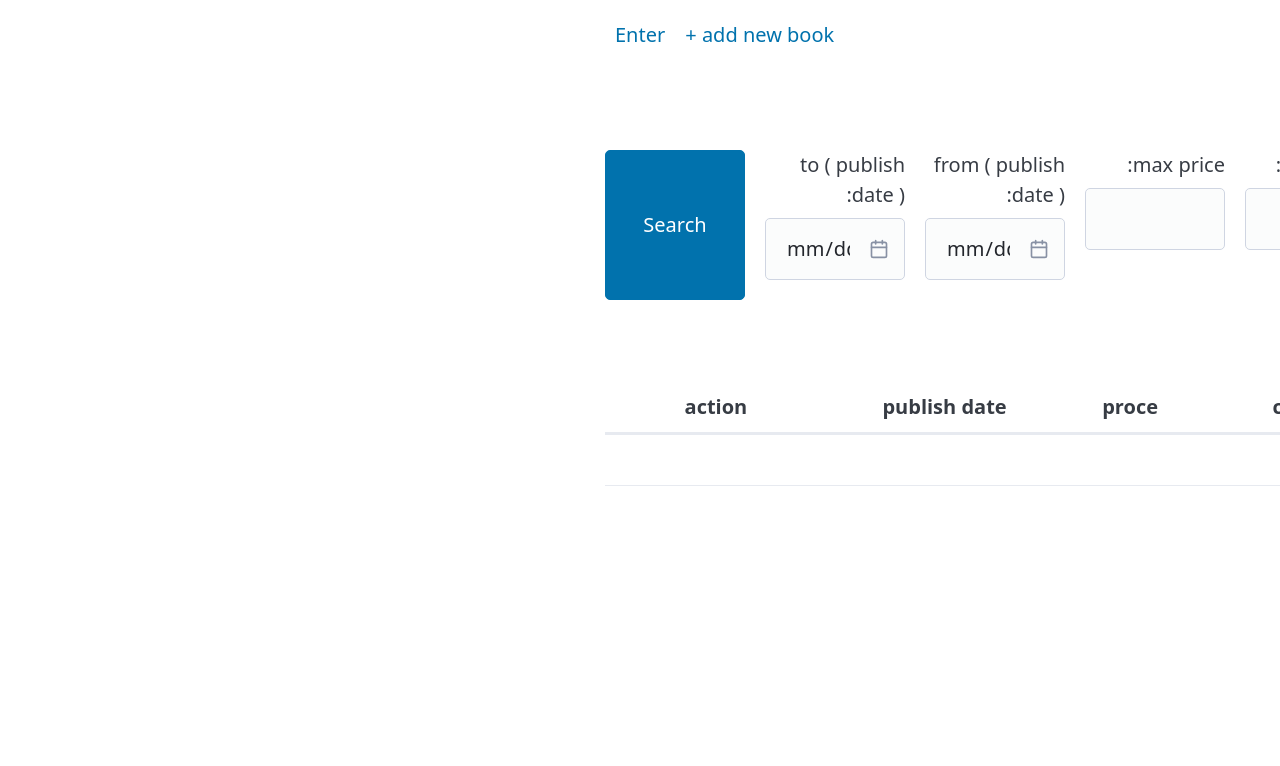
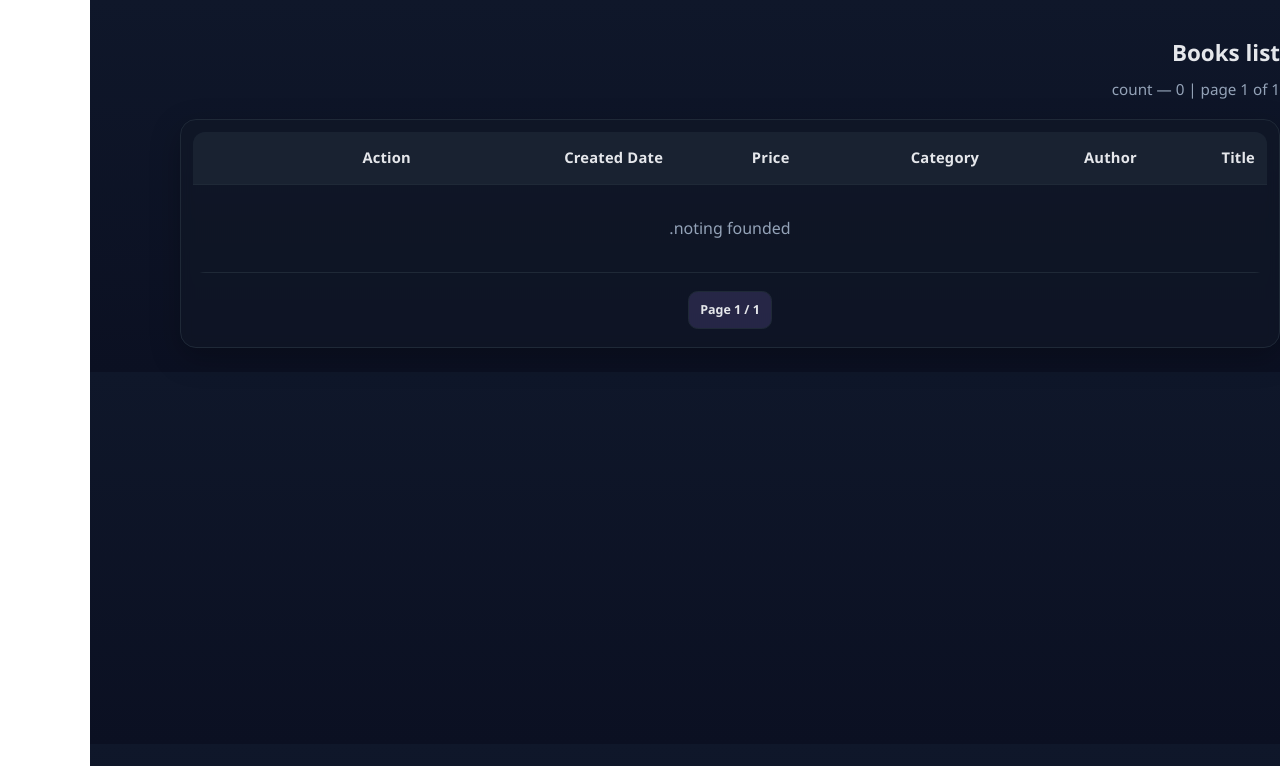
Before and after one commit to foadferdows/library, a Django app: page / in a window 1280 px wide. Shown: the top 766 px of the page. Run offline with Django 4.2, Linux system fonts and the light colour scheme; data that the repository does not hold is empty; parts of the project's set-up code (start-up, migrations or seed data) failed here and were passed over; some libraries are stand-ins or nearby versions.

Commit message:
i will finish it

```diff
--- a/library/books/admin.py
+++ b/library/books/admin.py
@@ -16,9 +16,11 @@
 @admin.register(Favorite)
 class FavoriteAdmin(admin.ModelAdmin):
     list_display = ("user", "book", "date")
+    readonly_fields = ["date"]
     search_fields = ("user__username", "book__title")
 
 @admin.register(user_extra)
 class UserExtraAdmin(admin.ModelAdmin):
     list_display = ("user_id", "sex", "nationalcode")
+    readonly_fields = ("created_at", "update_at")
     search_fields = ("user_id__username", "nationalcode")
--- a/library/books/forms.py
+++ b/library/books/forms.py
@@ -1,14 +1,28 @@
 from django import forms
 from .models import Book, Author
+import django_jalali.forms as jforms
+from django_jalali.admin.widgets import AdminjDateWidget
+
+
 
 class BookForm(forms.ModelForm):
+    published_date = jforms.jDateField(
+        widget=AdminjDateWidget,
+        required=False,
+        label="published Date",
+    )
+
     class Meta:
         model = Book
         fields = ["title", "author", "category", "price", "published_date", "description"]
 
+
+
 class BookFilterForm(forms.Form):
     q = forms.CharField(required=False, label="Search")
-    author = forms.ModelChoiceField(queryset=Author.objects.all(), required=False, label="author")
+    # author = forms.CharField( required=False, label="author")
+    author = forms.ModelChoiceField(queryset=Author.objects.all(), required=False, label="author",widget=forms.Select)
+    category = forms.CharField( required=False, label="author")
     min_price = forms.DecimalField(required=False, decimal_places=2, max_digits=10, label="lower price")
     max_price = forms.DecimalField(required=False, decimal_places=2, max_digits=10, label="max price")
     from_date = forms.DateField(required=False, widget=forms.DateInput(attrs={"type":"date"}), label="from ( publish date )")
--- /dev/null
+++ b/library/books/templates/books/book_list.html
@@ -0,0 +1,175 @@
+{% load humanize %}
+<!doctype html>
+<html lang="fa" dir="rtl">
+<head>
+  <meta charset="utf-8">
+  <title>فهرست کتاب‌ها</title>
+  <meta name="viewport" content="width=device-width, initial-scale=1">
+  <style>
+    :root{
+      --bg:#0f172a;       /* slate-900 */
+      --card:#111827;     /* gray-900 */
+      --muted:#94a3b8;    /* slate-400 */
+      --text:#e5e7eb;     /* gray-200 */
+      --accent:#22d3ee;   /* cyan-400 */
+      --accent-2:#a78bfa; /* violet-400 */
+      --border:#1f2937;   /* gray-800 */
+      --danger:#ef4444;   /* red-500 */
+      --ok:#10b981;       /* emerald-500 */
+    }
+    *{box-sizing:border-box}
+    body{
+      margin:0; background:linear-gradient(180deg,var(--bg),#0b1022);
+      color:var(--text); font-family:IRANSans, Vazirmatn, Segoe UI, system-ui, sans-serif;
+      line-height:1.9; padding:24px;
+    }
+    .container{max-width:1100px;margin:auto}
+    .topbar{display:flex;justify-content:space-between;align-items:center;margin:8px 0 16px}
+    .topbar h1{font-size:1.4rem;margin:0}
+    .topbar .meta{color:var(--muted);font-size:.95rem}
+    .actions a.btn{
+      display:inline-block;padding:.5rem .9rem;border-radius:.7rem;text-decoration:none;
+      background:linear-gradient(135deg,var(--accent),var(--accent-2)); color:#0b1022; font-weight:700;
+    }
+    .card{
+      background:rgba(17,24,39,.6); backdrop-filter: blur(6px);
+      border:1px solid var(--border); border-radius:16px; padding:12px;
+      box-shadow:0 10px 30px rgba(0,0,0,.25);
+    }
+    table{width:100%;border-collapse:separate;border-spacing:0;overflow:hidden;border-radius:12px}
+    thead th{
+      text-align:right; font-weight:700; font-size:.92rem; letter-spacing:.2px;
+      background:rgba(31,41,55,.7); padding:12px; border-bottom:1px solid var(--border)
+    }
+    tbody td{padding:12px;border-bottom:1px solid var(--border); vertical-align:middle}
+    tbody tr:hover{background:rgba(2,6,23,.45)}
+    .title{font-weight:700}
+    .author a{color:var(--accent);text-decoration:none}
+    .badge{
+      display:inline-block;padding:.15rem .5rem;border-radius:.5rem;
+      background:rgba(167,139,250,.15);border:1px solid rgba(167,139,250,.35);color:var(--accent-2);
+      font-size:.78rem; font-weight:600
+    }
+    .price{white-space:nowrap}
+    .muted{color:var(--muted)}
+    .row-actions a{color:var(--accent);text-decoration:none;margin-left:8px}
+    .row-actions a.danger{color:var(--danger)}
+    .empty{
+      text-align:center;padding:28px;color:var(--muted)
+    }
+    nav.pager{
+      display:flex;gap:8px;align-items:center;justify-content:center;margin:18px 0 6px
+    }
+    nav.pager a, nav.pager span.badge{
+      padding:.4rem .7rem;border:1px solid var(--border);border-radius:.6rem;text-decoration:none;color:var(--text)
+    }
+    nav.pager a:hover{background:rgba(31,41,55,.7)}
+    .fav{color:#fbbf24;text-decoration:none} /* amber star */
+    @media (max-width:760px){
+      thead{display:none}
+      table, tbody, tr, td{display:block;width:100%}
+      tbody td{display:flex;justify-content:space-between;gap:12px}
+      tbody td::before{content:attr(data-label);color:var(--muted)}
+      .row-actions{justify-content:flex-start}
+    }
+  </style>
+</head>
+<body>
+<div class="container">
+
+  <div class="topbar">
+    <div>
+      <h1>‌Books list</h1>
+      <div class="meta">
+        count — {{ page_obj.paginator.count|intcomma }} |
+        page {{ page_obj.number }} of {{ page_obj.paginator.num_pages }}
+      </div>
+    </div>
+    {% comment %} <div class="actions">
+      <a class="btn" href="{% url 'books:book_create' %}">+ کتاب جدید</a>
+    </div> {% endcomment %}
+  </div>
+
+  <div class="card">
+    <table role="grid" aria-label="Books">
+      <thead>
+        <tr>
+          <th>Title</th>
+          <th>Author</th>
+          <th>Category</th>
+          <th>Price</th>
+          <th>Created Date</th>
+          <th style="width:230px">Action</th>
+        </tr>
+      </thead>
+      <tbody>
+        {% for b in books %}
+          <tr>
+            <td class="title" data-label="Title">
+              {{ b.title }}
+              {% if b.description %}<div class="muted" style="font-size:.88rem">{{ b.description|truncatechars:90 }}</div>{% endif %}
+            </td>
+
+            <td class="author" data-label="Authors">
+              {% if b.author %}
+                <a href="{% url 'books:author_detail' b.author.pk %}">{{ b.author.name }}</a>
+              {% else %}
+                <span class="muted">—</span>
+              {% endif %}
+            </td>
+
+            <td data-label="Category">
+              {% if b.category %}
+                <span class="badge">{{ b.get_category_display }}</span>
+              {% else %}
+                <span class="muted">—</span>
+              {% endif %}
+            </td>
+
+            <td class="price" data-label="Price">
+              {% if b.price %}{{ b.price|floatformat:0|intcomma }}{% else %}<span class="muted">—</span>{% endif %}
+            </td>
+
+            <td data-label="Created Date">
+              {{ b.published_date|default:"—" }}
+            </td>
+
+            <td class="row-actions" data-label="Action">
+              {% comment %} <a href="{% url 'books:book_update' b.pk %}">ویرایش</a> {% endcomment %}
+              |
+              {% comment %} <a class="danger" href="{% url 'books:book_delete' b.pk %}">حذف</a> {% endcomment %}
+              {% comment %} {% if user.is_authenticated %}
+                |
+                <a class="fav" href="{% url 'books:toggle_favorite' b.pk %}" title="افزودن به علاقه‌مندی">★</a>
+              {% endif %} {% endcomment %}
+            </td>
+          </tr>
+        {% empty %}
+          <tr>
+            <td colspan="6" class="empty">
+              noting founded.
+              {% comment %} <div style="margin-top:8px">
+                <a href="{% url 'books:book_create' %}" class="btn">+ اولین کتاب را اضافه کن</a>
+              </div> {% endcomment %}
+            </td>
+          </tr>
+        {% endfor %}
+      </tbody>
+    </table>
+
+    <nav class="pager" aria-label="pagination">
+
+      {% if page_obj.has_next %}
+        <a href="?page={{ page_obj.next_page_number }}">Next ▶</a>
+      {% endif %}
+      <span class="badge">Page {{ page_obj.number }} / {{ page_obj.paginator.num_pages }}</span>
+      {% if page_obj.has_previous %}
+      <a href="?page={{ page_obj.previous_page_number }}">◀ Previous</a>
+      {% endif %}
+
+    </nav>
+  </div>
+
+</div>
+</body>
+</html>
--- a/library/books/urls.py
+++ b/library/books/urls.py
@@ -1,16 +1,20 @@
 from django.urls import path
 from . import views
+from .views import *
 
 app_name = "books"
 
 urlpatterns = [
-    path("", views.BookListView.as_view(), name="book_list"),
-    path("books/new/", views.BookCreateView.as_view(), name="book_create"),
-    path("books/<int:pk>/edit/", views.BookUpdateView.as_view(), name="book_update"),
-    path("books/<int:pk>/delete/", views.BookDeleteView.as_view(), name="book_delete"),
-    path("bulk-delete/", views.bulk_delete_filtered, name="bulk_delete_filtered"),
+    # path("", views.BookListView, name="book_list"),
+    path("", BookListView.as_view(), name="book_list"),
+    path("books/new/", BookCreateView.as_view(), name="book_create"),
+    # path("books/<int:pk>/edit/", views.BookUpdateView.as_view(), name="book_update"),
+    # path("books/<int:pk>/delete/", views.BookDeleteView.as_view(), name="book_delete"),
+    # path("bulk-delete/", views.bulk_delete_filtered, name="bulk_delete_filtered"),
+    # path("register/", views.registration, name="register"),
+    path("authors/<int:pk>/", views.AuthorDetailView.as_view(), name="author_detail"),
 
-    path("fav/<int:pk>/", views.toggle_favorite, name="toggle_favorite"),
-    path("favorites/", views.MyFavoritesListView.as_view(), name="my_favorites"),
+    # path("fav/<int:pk>/", views.toggle_favorite, name="toggle_favorite"),
+    # path("favorites/", views.MyFavoritesListView.as_view(), name="my_favorites"),
 
 ]
--- a/library/books/views.py
+++ b/library/books/views.py
@@ -1,10 +1,12 @@
 from django.views.generic import ListView, CreateView, UpdateView, DeleteView, DetailView
 from django.urls import reverse_lazy
-from django.shortcuts import redirect
+from django.shortcuts import redirect,render
 from django.contrib import messages
 from django.db.models import Q
 from django.contrib.auth.decorators import login_required
 from django.contrib.auth.mixins import LoginRequiredMixin
+from django.core.paginator import Paginator
+from .models import CATEGORY_CHOICES
 
 from .models import Book, Favorite, Author
 from .forms import BookForm, BookFilterForm
@@ -38,68 +40,103 @@
             qs = qs.filter(published_date__lte=to_date)
     return qs, form
 
+
+
+
 class BookListView(ListView):
+    model = Book
     template_name = "books/book_list.html"
     context_object_name = "books"
-    paginate_by = 10
+    paginate_by = 20
+    # queryset = Book.objects.select_related('author').all()
 
+    # def get_queryset(self):
+    #     qs, _ = apply_filters(self.request)
+    #     return qs
     def get_queryset(self):
-        qs, _ = apply_filters(self.request)
-        return qs
+        qs, form = apply_filters(self.request)
+        self.filter_form = form                 # ذخیره برای get_context_data
+        return qs.order_by("id")
+
+    # def get_context_data(self, **kwargs):
+    #     ctx = super().get_context_data(**kwargs)
+    #     _, form = apply_filters(self.request)
+    #     ctx["filter_form"] = form
+    #     return ctx
 
     def get_context_data(self, **kwargs):
         ctx = super().get_context_data(**kwargs)
-        _, form = apply_filters(self.request)
-        ctx["filter_form"] = form
+        ctx["filter_form"] = getattr(self, "filter_form", None)
         return ctx
 
 class BookCreateView(CreateView):
     model = Book
     form_class = BookForm
-    template_name = "books/book_form.html"
+    template_name = "books/book_forms.html"
     success_url = reverse_lazy("books:book_list")
 
-class BookUpdateView(UpdateView):
-    model = Book
-    form_class = BookForm
-    template_name = "books/book_form.html"
-    success_url = reverse_lazy("books:book_list")
+# class BookUpdateView(UpdateView):
+#     model = Book
+#     form_class = BookForm
+#     template_name = "books/book_form.html"
+#     success_url = reverse_lazy("books:book_list")
 
-class BookDeleteView(DeleteView):
-    model = Book
-    template_name = "books/book_confirm_delete.html"
-    success_url = reverse_lazy("books:book_list")
+# class BookDeleteView(DeleteView):
+#     model = Book
+#     template_name = "books/book_confirm_delete.html"
+#     success_url = reverse_lazy("books:book_list")
 
-def bulk_delete_filtered(request):
-    if request.method == "POST":
-        class DummyReq: GET = request.POST
-        qs, _ = apply_filters(DummyReq)
-        count = qs.count()
-        qs.delete()
-        messages.success(request, f"{count} books removed")
-    return redirect("books:book_list")
+# def bulk_delete_filtered(request):
+#     if request.method == "POST":
+#         class DummyReq: GET = request.POST
+#         qs, _ = apply_filters(DummyReq)
+#         count = qs.count()
+#         qs.delete()
+#         messages.success(request, f"{count} books removed")
+#     return redirect("books:book_list")
 
-@login_required
-def toggle_favorite(request, pk):
-    book = Book.objects.get(pk=pk)
-    fav, created = Favorite.objects.get_or_create(user=request.user, book=book)
-    if not created:
-        fav.delete()
-        messages.info(request, "removed from favorits")
-    else:
-        messages.success(request, "added to Favs")
-    return redirect("books:book_list")
+# @login_required
+# def toggle_favorite(request, pk):
+#     book = Book.objects.get(pk=pk)
+#     fav, created = Favorite.objects.get_or_create(user=request.user, book=book)
+#     if not created:
+#         fav.delete()
+#         messages.info(request, "removed from favorits")
+#     else:
+#         messages.success(request, "added to Favs")
+#     return redirect("books:book_list")
 
-class MyFavoritesListView(LoginRequiredMixin, ListView):
-    template_name = "books/book_list.html"
-    context_object_name = "books"
-    def get_queryset(self):
-        return Book.objects.filter(favorited_by__user=self.request.user).select_related("author")
-    def get_context_data(self, **kwargs):
-        ctx = super().get_context_data(**kwargs)
-        ctx["filter_form"] = None
-        ctx["favorites_view"] = True
-        return ctx
+# class MyFavoritesListView(LoginRequiredMixin, ListView):
+#     template_name = "books/book_list.html"
+#     context_object_name = "books"
+#     def get_queryset(self):
+#         return Book.objects.filter(favorited_by__user=self.request.user).select_related("author")
+#     def get_context_data(self, **kwargs):
+#         ctx = super().get_context_data(**kwargs)
+#         ctx["filter_form"] = None
+#         ctx["favorites_view"] = True
+#         return ctx
+
+# class AuthorDetailView(DetailView):
+#     model = Author
+#     template_name = "books/author_detail.html"
+#     context_object_name = "author"
+
+
+
+
+# def (request):
+#     if request.method == 'POST':
+#         form = RegistrationForm()
+#         if form.is_valid():
+#             Registration.objects.create(**form.cleaned_data)
+#             return HttpResponse("OK")
+#     else:
+#         form = RegistrationForm()
+#     return HttpResponse( )
+
+from django.views.generic import DetailView
+from .models import Author
 
 class AuthorDetailView(DetailView):
     model = Author
--- a/library/library/settings.py
+++ b/library/library/settings.py
@@ -39,6 +39,7 @@
     'django.contrib.sessions',
     'django.contrib.messages',
     'django.contrib.staticfiles',
+    'django.contrib.humanize',
 ]
 
 TIME_ZONE = "Asia/Tehran"
--- a/library/library/templates/books/book_list.html
+++ b/library/library/templates/books/book_list.html
@@ -1,4 +1,4 @@
-{% extends "base.html" %}
+{% comment %} {% extends "base.html" %}
 {% block title %}List of Books{% endblock %}
 {% block content %}
 
@@ -59,4 +59,62 @@
 </nav>
 {% endif %}
 
-{% endblock %}
+{% endblock %} {% endcomment %}
+{% comment %}
+{% load static %}
+<!doctype html>
+<html lang="fa" dir="rtl">
+<head>
+  <meta charset="utf-8">
+  <title>فهرست کتاب‌ها</title>
+  <meta name="viewport" content="width=device-width, initial-scale=1">
+  <style>
+    body {max-width: 900px; margin: 24px auto; font-family: sans-serif; line-height: 1.8}
+    .book {padding: 16px 0}
+    .meta {color:#666; font-size: 0.95rem}
+    .actions a {text-decoration: none; margin-left: 8px}
+    hr {border:0; border-top:1px solid #eee; margin: 8px 0 20px}
+    .empty {color:#888}
+    .topbar {display:flex; justify-content: space-between; align-items:center; margin-bottom:16px}
+  </style>
+</head>
+<body>
+
+  <div class="topbar">
+    <h1>فهرست کتاب‌ها</h1>
+    <a href="{% url 'books:book_create' %}">+ کتاب جدید</a>
+  </div>
+
+  {% for b in books %}
+    <article class="book">
+      <h3>{{ b.title }}</h3>
+      <div class="meta">
+        نویسنده:
+        {% if b.author %}
+          <a href="{% url 'books:author_detail' b.author.pk %}">{{ b.author.name }}</a>
+        {% else %}
+          نامشخص
+        {% endif %}
+        | دسته: {{ b.get_category_display|default:"-" }}
+        | قیمت: {{ b.price|default:"-" }}
+        | تاریخ انتشار: {{ b.published_date|default:"-" }}
+      </div>
+
+      {% if b.description %}
+        <p>{{ b.description|truncatechars:200 }}</p>
+      {% endif %}
+
+      <p class="actions">
+        <a href="{% url 'books:book_update' b.pk %}">ویرایش</a> |
+        <a href="{% url 'books:book_delete' b.pk %}">حذف</a>
+        {% if user.is_authenticated %} | <a href="{% url 'books:toggle_favorite' b.pk %}">★ علاقه‌مندی</a>{% endif %}
+      </p>
+    </article>
+    <hr>
+  {% empty %}
+    <p class="empty">هیچ کتابی ثبت نشده است.</p>
+  {% endfor %}
+
+</body>
+</html> {% endcomment %}
+<h1>HI</h1>
```
Also changed, not shown: library/books/management/commands/remove_fake_data.py (added, +40 -0 lines), library/books/management/commands/seed.py (added, +80 -0 lines), library/books/models.py (+4 -4 lines), library/books/templates/base.html (added, +27 -0 lines), library/books/templates/books/author_detail.html (added, +16 -0 lines), library/books/templates/books/book_confirm_delete.html (added, +8 -0 lines), library/books/templates/books/book_forms.html (added, +10 -0 lines), library/test/test_commands.py (added, +10 -0 lines), library/books/management/__init__.py (added), library/books/management/commands/__init__.py (added), library/books/migrations/0002_alter_favorite_date_alter_user_extra_created_at_and_more.py (added).
